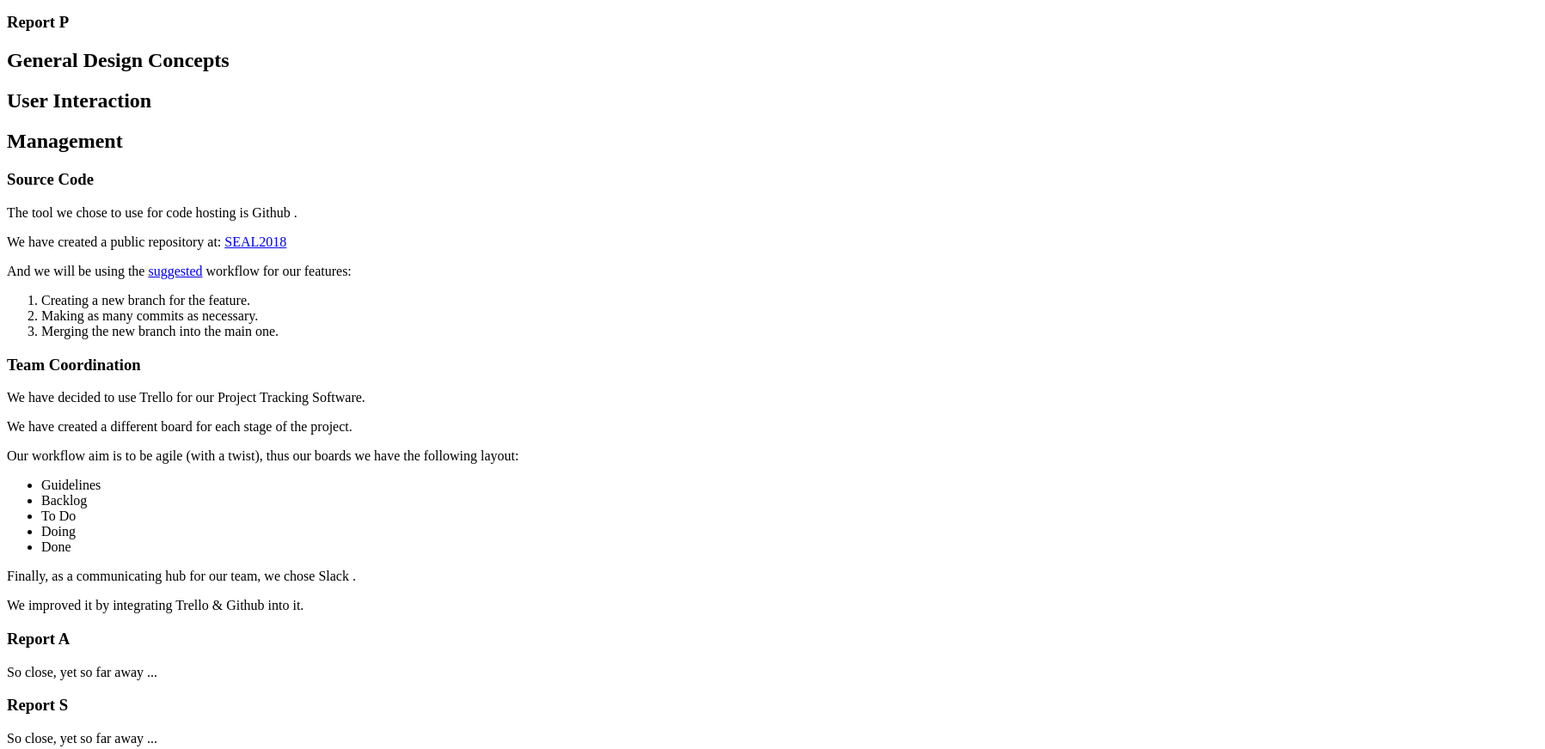
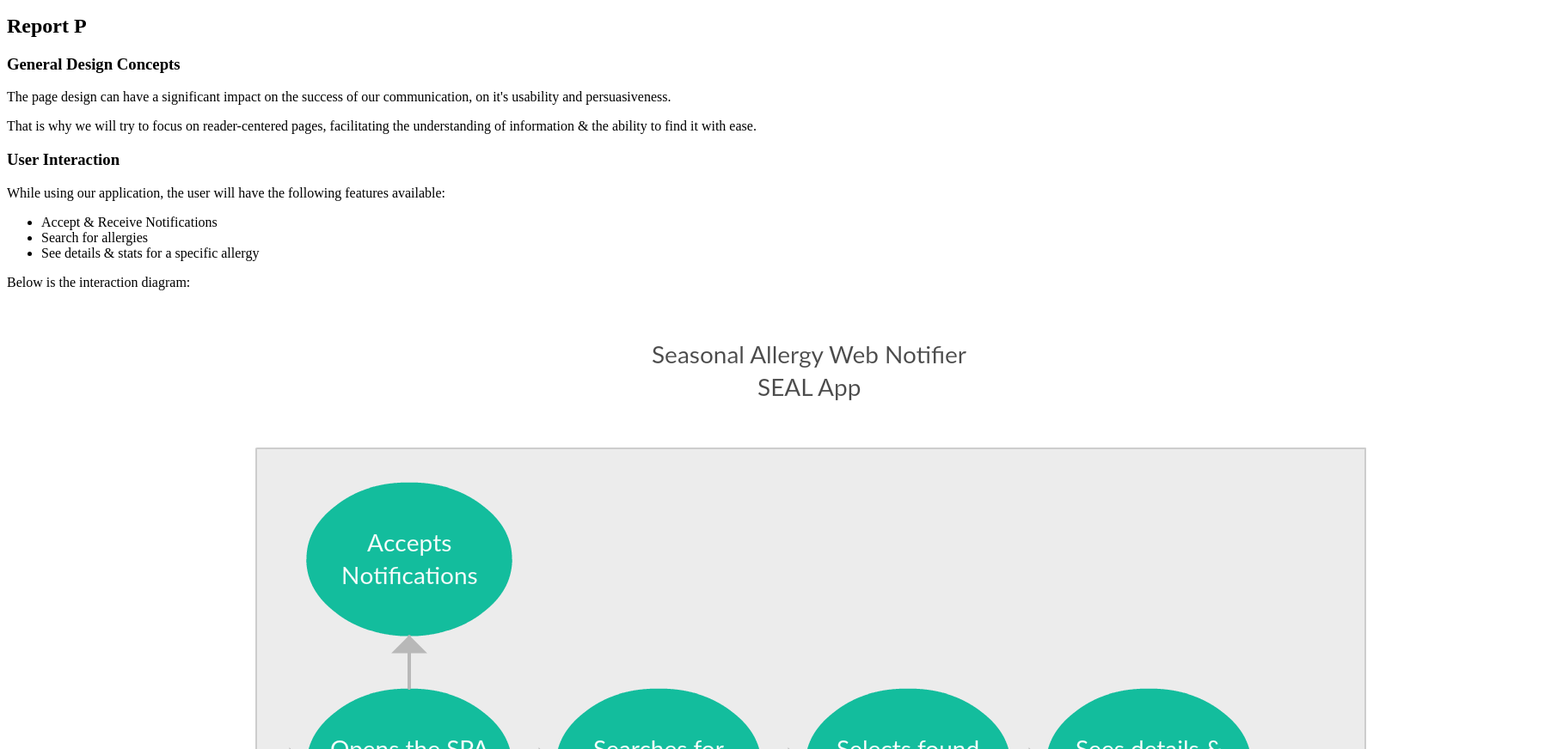
Before and after one commit to vali-snow/SEAL2018, a plain HTML site: page report .html in a window 1280 px wide. Shown: the part 171-1043 px from the top of the page at 86% size, 1797 px wide, since content can reach past the window. Drawn offline with Linux system fonts and the light colour scheme.

Commit message:
report, initial draft for remaining sections

```diff
--- a/report .html
+++ b/report .html
@@ -1,13 +1,10 @@
 <!DOCTYPE HTML>
-<html property="http://scholarly-html.org/schtml">
-
+<html lang="en" property="http://scholarly-html.org/schtml">
 <head>
-	<meta http-equiv="Content-Type" content="text/html" charset="UTF-8"/>
+    <meta charset="UTF-8">
 	<title>Report</title>
 </head>
-
 <body>
-
     <article>
         <h1>Report CLIW</h1>
         <div typeof="sa:AuthorsList" property="schema:ItemList">
@@ -41,17 +38,31 @@
             </ul>
         </div>
         <section>
-            <h1>Report P</h1>
+            <h2>Report P</h2>
             <section>
-                <h2>General Design Concepts</h2>
+                <h3>General Design Concepts</h3>
+                <p>The page design can have a significant impact on the success of our communication, on it's usability and persuasiveness.</p>
+                <p>That is why we will try to focus on reader-centered pages, facilitating the understanding of information & the ability to find it with ease.</p>
             </section>
             <section>
-                <h2>User Interaction</h2>
+                <h3>User Interaction</h3>
+                <p>While using our application, the user will have the following features available:</p>
+                <ul>
+                    <li>Accept & Receive Notifications</li>
+                    <li>Search for allergies</li>
+                    <li>See details & stats for a specific allergy</li>
+                </ul>
+
+                <p>Below is the interaction diagram:</p>
+                <figure typeof="sa:image">
+                    <img src="/img/report%20-%20UI%20Diagram.png" alt="User Interaction Diagram">
+                    <figcaption>User Interaction Diagram</figcaption>
+                </figure>
             </section>
             <section>
-                <h2>Management</h2>
+                <h3>Management</h3>
                 <section>
-                    <h3>Source Code</h3>
+                    <h4>Source Code</h4>
                     <p>The tool we chose to use for code hosting is
                         <span typeof="schema:WebSite">
                             <span property="schema:name">Github</span>
@@ -73,7 +84,7 @@
                     </ol>
                 </section>
                 <section>
-                    <h3>Team Coordination</h3>
+                    <h4>Team Coordination</h4>
                     <p>We have decided to use
                         <span typeof="schema:WebSite">
                             <span property="schema:name">Trello</span>
@@ -100,22 +111,18 @@
                     <p>We improved it by integrating Trello & Github into it.</p>
                 </section>
             </section>
-
         </section>
         <section>
-            <h1>Report A</h1>
+            <h2>Report A</h2>
             <p>So close, yet so far away ...</p>
         </section>
         <section>
-            <h1>Report S</h1>
+            <h2>Report S</h2>
             <p>So close, yet so far away ...</p>
         </section>
     </article>
-
 	<footer>
 		<p>Copyright 2018 SEAL Team</p>
 	</footer>
-
 </body>
-
 </html>
```
Also changed, not shown: README.md (deleted), img/report - UI Diagram.png (added).
